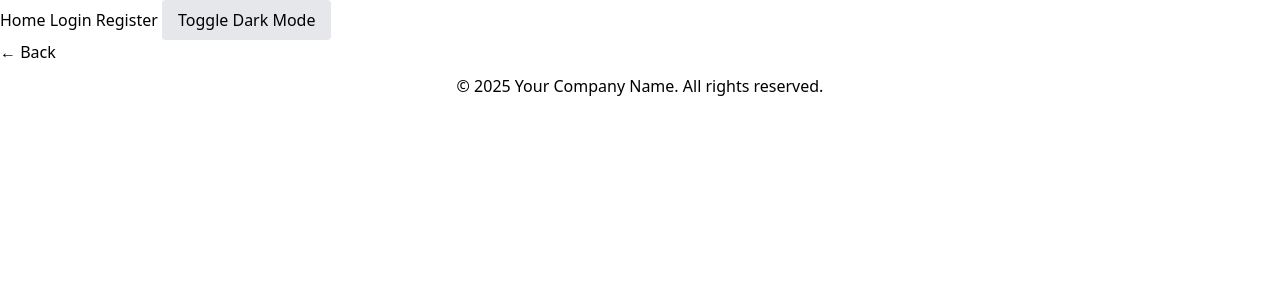
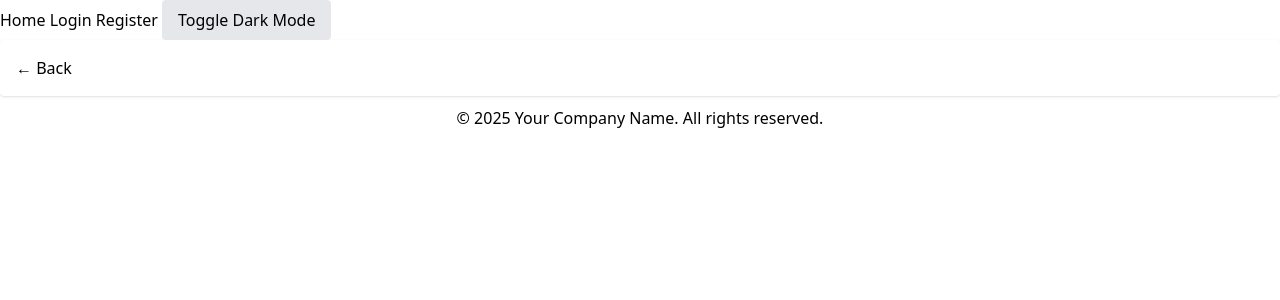
Before and after one commit to vprabhu1771/laravel_blog, a Laravel app: template resources/views/frontend/post/show.blade.php in a window 1280 px wide. Shown: the top 300 px of the page. Run offline with Laravel 12, Linux system fonts and the light colour scheme; the template is opened without the code that fills it, so the values that code supplies are empty; style sheets or scripts are compiled from the project's sources.

Commit message:
post detail dark and light mode added

```diff
--- a/resources/views/frontend/post/show.blade.php
+++ b/resources/views/frontend/post/show.blade.php
@@ -5,10 +5,16 @@
 @endsection
 
 @section('content')
+<div class="card bg-white dark:bg-gray-900 dark:text-white shadow rounded p-4">
+
     <h1>{{ $post->title }}</h1>
+
     @if($post->image_path)
         <img src="{{ $post->GetImagePath() }}" class="img-fluid my-3" alt="{{ $post->title }}">
     @endif
+
     <p>{{ $post->content }}</p>
+
     <a href="{{ url()->previous() }}" class="btn btn-secondary mt-3">← Back</a>
+</div>
 @endsection
```
Lines whose indentation alone changed are shown as unchanged.
